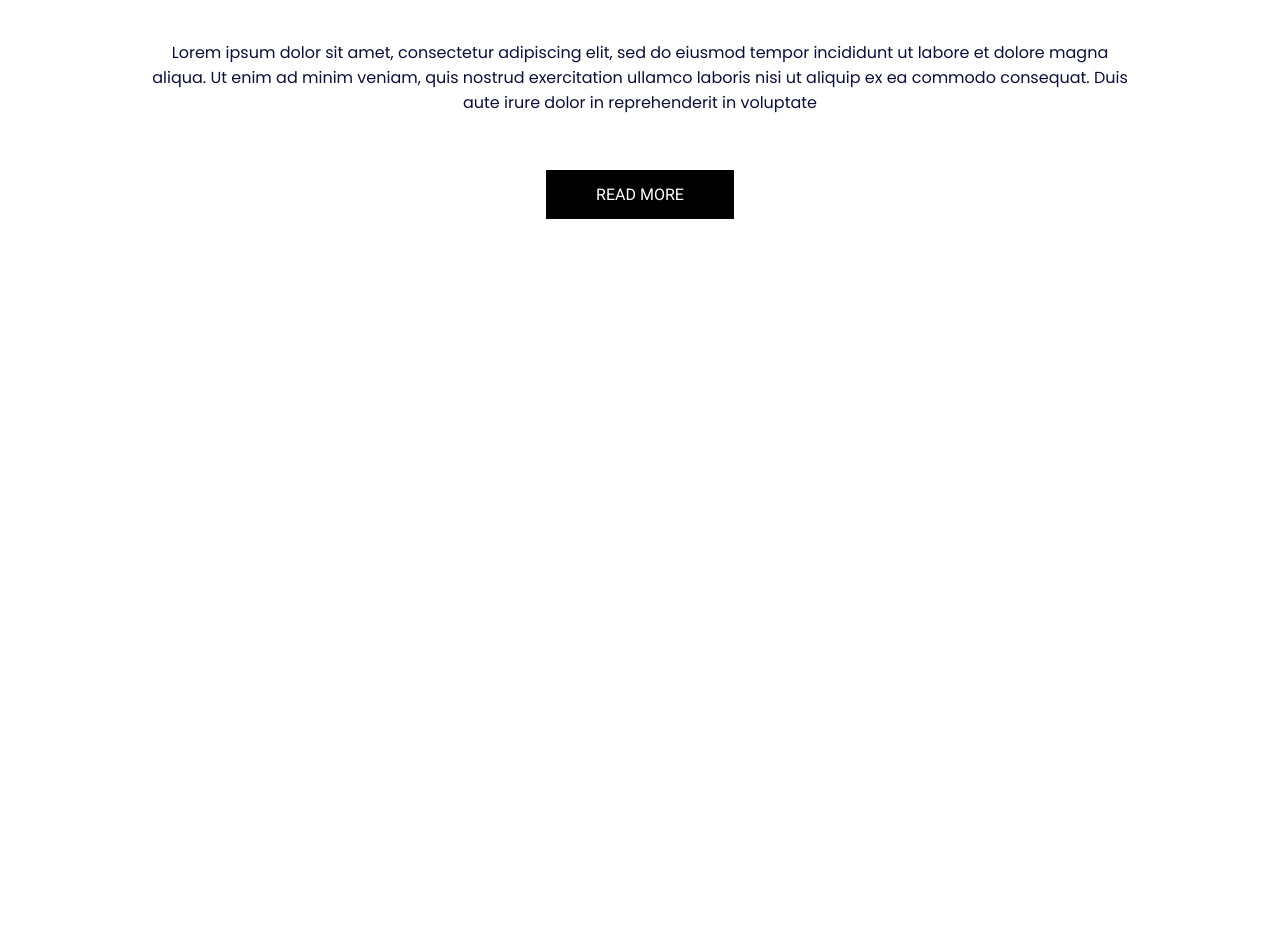
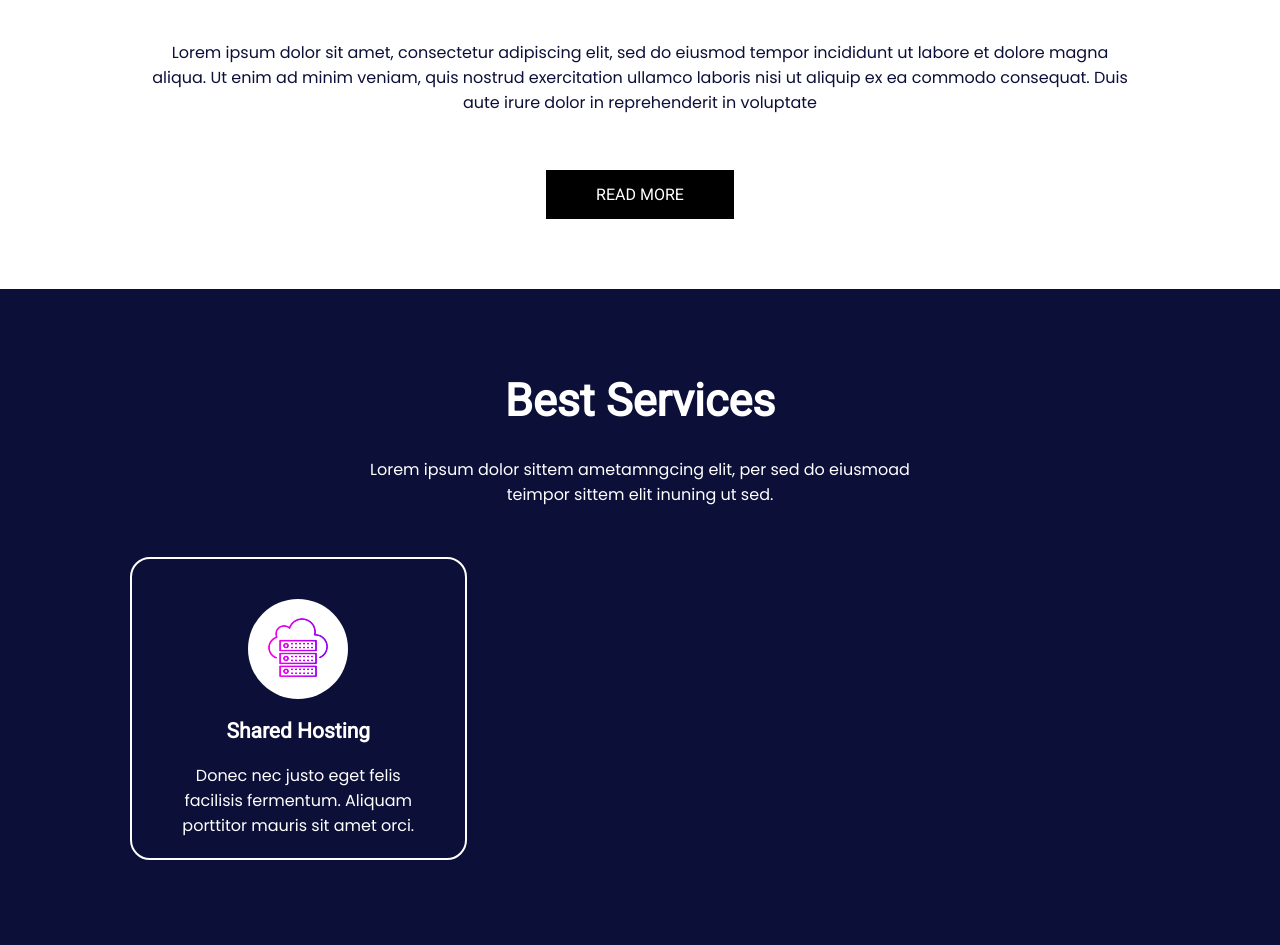
Before and after one commit to zahid15-1576/Power-ful-Web-Hosting-CSS-Project, a plain HTML site: page index.html in a window 1280 px wide. Shown: the part 1556-2501 px from the top of the page. Before the commit the page ends 1845 px from the top, so only its background shows below. Drawn offline with Linux system fonts and the light colour scheme.

Commit message:
best service section 40% Completed

```diff
--- a/asset/css/style.css
+++ b/asset/css/style.css
@@ -130,3 +130,79 @@
     color: #fff;
     transition-duration: 0.4s;
 }
+
+/* Best Services section */
+
+.Services-section{
+    background: #0c0f38;
+}
+.Services-continer{
+    padding: 85px 130px;
+    color: #FFFFFF;
+    text-align: center;
+}
+
+.Services-contain h1{
+    font-size: 45px;
+    font-family: 'Roboto', sans-serif;
+    padding-bottom: 30px;
+}
+
+.Services-contain p{
+    font-size: 16px;
+    font-family: 'Poppins', sans-serif;
+    width: 600px;
+    margin: auto;
+}
+
+
+.card{
+    text-align: center;
+    padding-top: 50px;
+}
+.card-design{
+    border: 2px solid white;
+    width: 33%;
+    display: flex;
+    flex-direction: column;
+    border-radius: 20px;
+    font-family: 'Roboto', sans-serif;
+}
+
+/* .card-design i img{
+    background-color: #fff;
+
+    border-radius: 50%;
+    margin: 30px 0;
+} */
+
+.card-design i{
+    background: #fff;
+    width: 100px;
+    height: 100px;
+    border-radius: 50px;
+    display: inline-block;
+    padding-top: 19px;
+    margin-top: 40px;
+    margin-bottom: 20px;
+}
+
+.card-design a{
+    text-decoration: none;
+    color: #fff;
+}
+
+.card-design h3{
+    font-size: 21px;
+}
+
+.card-design p{
+    padding: 20px;
+    width: 90%;
+    font-size: 16px;
+}
+
+.card-design:hover{
+    background-color: #8308EB;
+    transition-duration: 0.9s;
+}
--- a/index.html
+++ b/index.html
@@ -56,5 +56,21 @@
             </div>
         </div>
     </section>
+    <section class="Services-section">
+        <div class="Services-continer">
+            <div class="Services-contain">
+                <h1>Best Services</h1>
+                <p>Lorem ipsum dolor sittem ametamngcing elit, per sed do eiusmoad
+                    teimpor sittem elit inuning ut sed.</p>
+                <div class="card">
+                    <div class="card-design">
+                        <a href="#"><i><img src="asset\images\service1.png" alt=""></i></a>
+                        <a href="#"><h3>Shared Hosting</h3></a>
+                        <a href="#"> <p>Donec nec justo eget felis facilisis fermentum. Aliquam porttitor mauris sit amet orci.</p> </a>
+                    </div>
+                </div>
+            </div>
+        </div>
+    </section>
 </body>
 </html>
```
